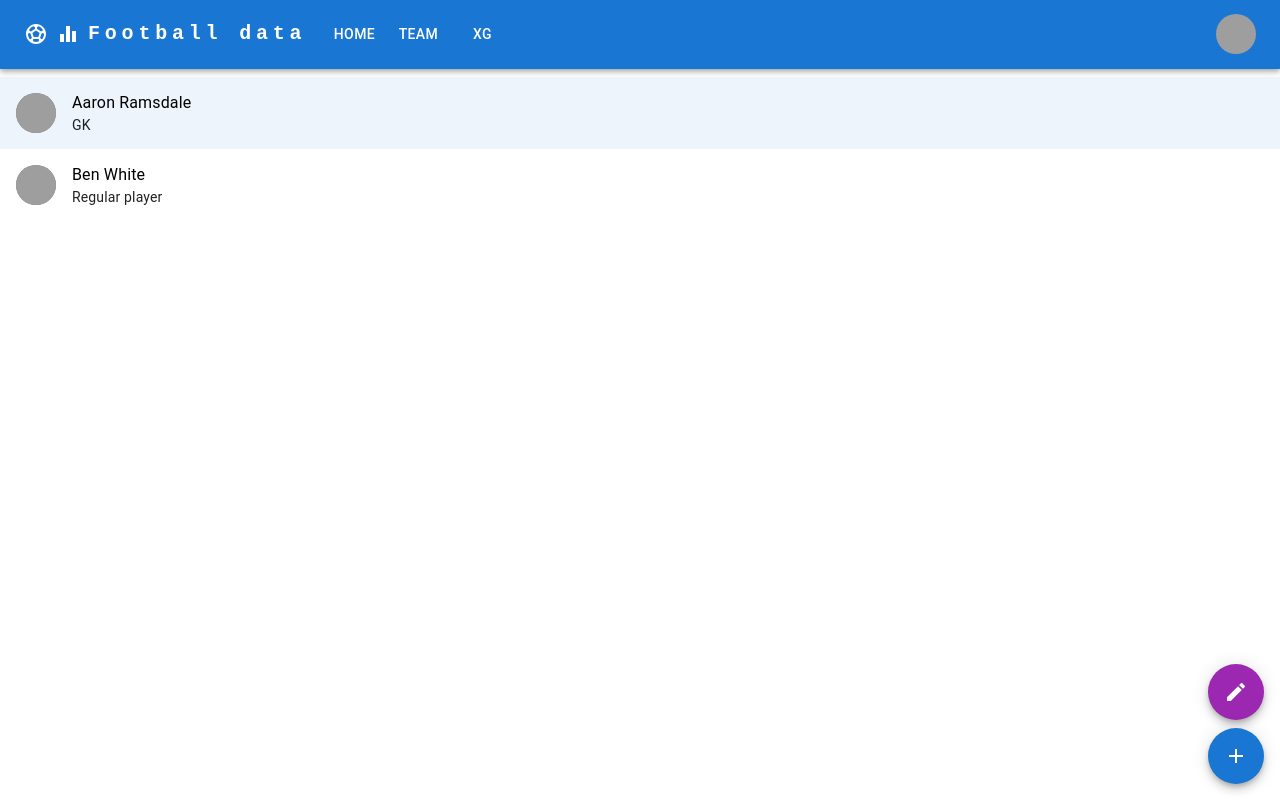
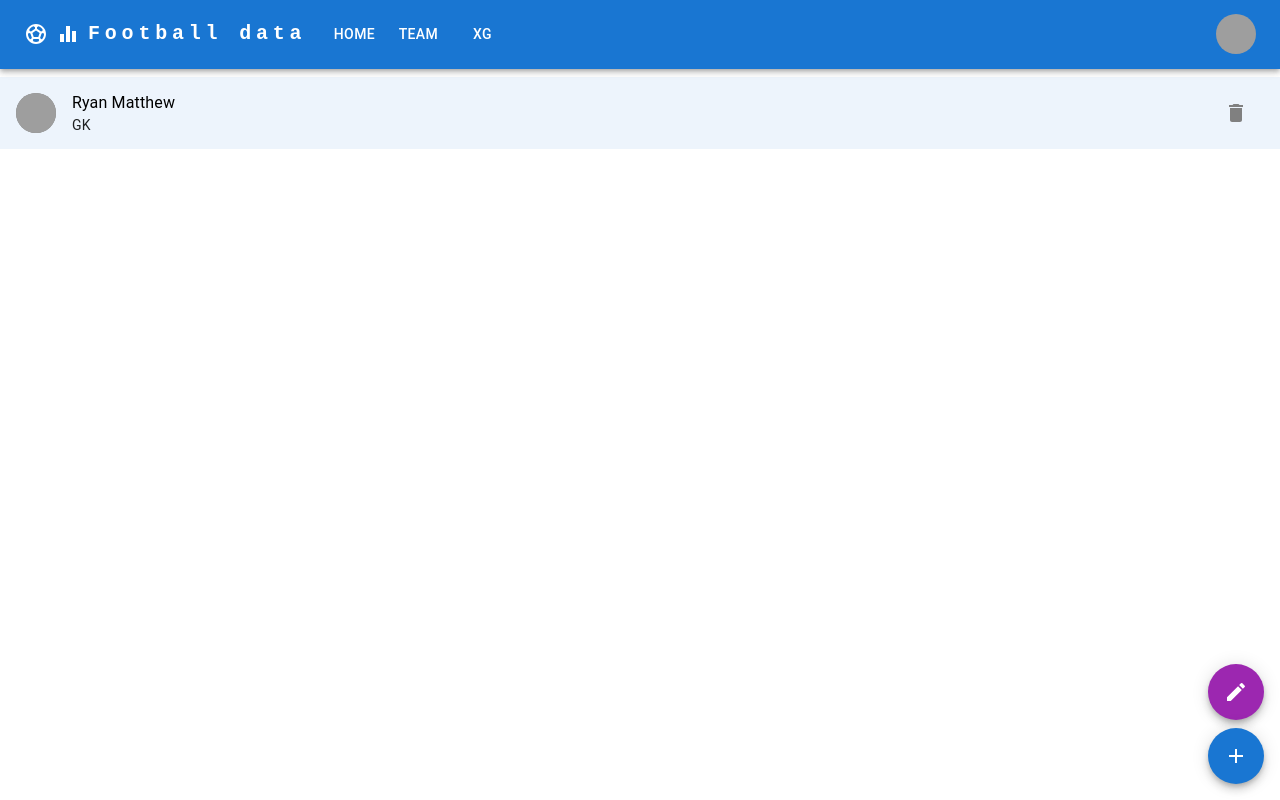
Before and after one commit to mocano6/football_data, a React (Create React App) app: page /team in a window 1280 px wide. Built offline with nearby package versions, Linux system fonts and the light colour scheme; grey boxes are pictures that could not be loaded.

Commit message:
add and remove new players functionality

```diff
--- a/package.json
+++ b/package.json
@@ -7,6 +7,7 @@
     "@emotion/styled": "^11.10.5",
     "@mui/icons-material": "^5.10.9",
     "@mui/material": "^5.10.13",
+    "@redux-devtools/extension": "^3.2.3",
     "@reduxjs/toolkit": "^1.9.0",
     "@testing-library/jest-dom": "^5.16.5",
     "@testing-library/react": "^13.4.0",
@@ -19,8 +20,10 @@
     "formik": "^2.2.9",
     "react": "^18.2.0",
     "react-dom": "^18.2.0",
+    "react-redux": "^8.0.5",
     "react-scripts": "5.0.1",
     "redux": "^4.2.0",
+    "redux-devtools-extension": "^2.13.9",
     "typescript": "^4.8.4",
     "web-vitals": "^2.1.4"
   },
--- /dev/null
+++ b/src/actions/index.ts
@@ -0,0 +1,44 @@
+import { IPlayerToAdd } from "../components/AddPlayerDialog/AddPlayerDialog";
+
+export const addNewPlayer = (player: IPlayerToAdd) => {
+  return {
+    type: "ADD_PLAYER",
+    payload: player,
+  };
+};
+export const removePlayer = (id: number) => {
+  return {
+    type: "REMOVE_PLAYER",
+    payload: id,
+  };
+};
+
+// const actualPlayers = {
+//   playerToAdd: playerToAdd,
+// };
+// const reducer = (
+//   state = actualPlayers,
+//   action: { type: string; playerToAdd: IPlayerToAdd[] }
+// ) => {
+//   switch (action.type) {
+//     case ADD_PLAYER:
+//       return {
+//         ...state,
+//         playerToAdd: playerToAdd,
+//       };
+
+//     default:
+//       return state;
+//   }
+// };
+
+// const store = createStore(reducer);
+// console.log("Initial state", store.getState());
+
+// const unsubscribe = store.subscribe(() =>
+//   console.log("state", store.getState())
+// );
+
+// store.dispatch(addNewPlayer());
+
+// unsubscribe();
--- a/src/components/AddPlayerDialog/AddPlayerDialog.tsx
+++ b/src/components/AddPlayerDialog/AddPlayerDialog.tsx
@@ -1,17 +1,22 @@
 import React, { useEffect, useState } from "react";
-import Button from "@mui/material/Button";
-import TextField from "@mui/material/TextField";
-import Dialog from "@mui/material/Dialog";
-import DialogActions from "@mui/material/DialogActions";
-import DialogContent from "@mui/material/DialogContent";
-import DialogContentText from "@mui/material/DialogContentText";
-import DialogTitle from "@mui/material/DialogTitle";
+import {
+  Switch,
+  FormControlLabel,
+  Box,
+  Fab,
+  DialogTitle,
+  DialogContentText,
+  DialogContent,
+  DialogActions,
+  Dialog,
+  TextField,
+  Button,
+} from "@mui/material";
+import EditIcon from "@mui/icons-material/Edit";
 import AddIcon from "@mui/icons-material/Add";
-import { Box, Fab } from "@mui/material";
-import FormControlLabel from "@mui/material/FormControlLabel";
-import Switch from "@mui/material/Switch";
-import EditIcon from "@mui/icons-material/Edit";
-import { createStore } from "redux";
+import { useDispatch } from "react-redux";
+import { addNewPlayer } from "../../actions";
+import { useSelector } from "react-redux";
 
 export interface IPlayerToAdd {
   id: number;
@@ -22,92 +27,38 @@ export interface IPlayerToAdd {
 
 // Add new player button + popup -done
 // Players have 3 properties - position GK/no (bool), number, name - done
-// Add users to global state - in progress
+// Add players to global state - done
+// Add remove players
+// Check id issue
 // Move users to firebase
 
 export const AddPlayerDialog = () => {
+  const players = useSelector((state: any) => state.addPlayer);
   const [open, setOpen] = useState<boolean>(false);
   const [name, setName] = useState<string>("");
   const [number, setNumber] = useState<number>(0);
   const [isGoalkeeper, setIsGoalkeeper] = useState<boolean>(false);
-  const [playerToAdd, setPlayerToAdd] = useState<[IPlayerToAdd]>([
-    {
-      id: 1,
-      name: "Ryan Matthew",
-      number: 33,
-      isGoalkeeper: true,
-    },
-  ]);
-  const [id] = useState<number>(playerToAdd.length + 1);
 
-  const ADD_PLAYER = "ADD_PLAYER";
-
-  const addNewPlayer = () => {
-    return {
-      type: ADD_PLAYER,
-      playerToAdd,
-    };
-  };
-
-  const actualPlayers = {
-    playerToAdd: playerToAdd,
-  };
-  const reducer = (
-    state = actualPlayers,
-    action: { type: string; playerToAdd: IPlayerToAdd[] }
-  ) => {
-    switch (action.type) {
-      case ADD_PLAYER:
-        return {
-          ...state,
-          playerToAdd: playerToAdd,
-        };
-
-      default:
-        return state;
-    }
-  };
-
-  const store = createStore(reducer);
-  console.log("Initial state", store.getState());
-
-  const unsubscribe = store.subscribe(() =>
-    console.log("state", store.getState())
-  );
-
-  store.dispatch(addNewPlayer());
-
-  unsubscribe();
+  const [id] = useState<number>(players.length + 1);
+  const dispatch = useDispatch();
 
   const handleClickOpen = () => {
     setOpen(true);
   };
 
   useEffect(() => {
-    console.log(playerToAdd);
-  }, [playerToAdd]);
-  useEffect(() => {
-    checkNumberRepetition();
+    checkNumberDuplicate();
   });
 
   const addPlayer = () => {
-    if (playerToAdd) {
-      playerToAdd.push({
-        id,
-        name,
-        number,
-        isGoalkeeper,
-      });
-    } else {
-      setPlayerToAdd([
-        {
-          id,
-          name,
-          number,
-          isGoalkeeper,
-        },
-      ]);
-    }
+    const newPlayer = {
+      id,
+      name,
+      number,
+      isGoalkeeper,
+    };
+    dispatch(addNewPlayer(newPlayer));
+
     setOpen(false);
     setNumber(0);
     setName("");
@@ -121,8 +72,8 @@ export const AddPlayerDialog = () => {
     setIsGoalkeeper(event.target.checked);
   };
 
-  const checkNumberRepetition = () => {
-    const isThere = playerToAdd.some((e) => e.number === number);
+  const checkNumberDuplicate = () => {
+    const isThere = players.some((e: IPlayerToAdd) => e.number === number);
     return isThere;
   };
 
@@ -165,28 +116,24 @@ export const AddPlayerDialog = () => {
             onChange={(e) =>
               setTimeout(() => {
                 setName(e.target.value);
-              }, 1000)
+              }, 500)
             }
           />
           <TextField
             autoFocus
-            error={checkNumberRepetition()}
+            error={checkNumberDuplicate()}
             type="number"
             inputProps={{ maxLength: 2 }}
             margin="dense"
             id="number"
             label={
-              checkNumberRepetition()
+              checkNumberDuplicate()
                 ? "Number was assigned to other player"
                 : "Number"
             }
             fullWidth
             variant="standard"
-            onChange={(e) =>
-              setTimeout(() => {
-                setNumber(Number(e.target.value));
-              }, 1000)
-            }
+            onChange={(e) => setNumber(Number(e.target.value))}
           />
           <FormControlLabel
             control={
@@ -197,7 +144,7 @@ export const AddPlayerDialog = () => {
         </DialogContent>
         <DialogActions>
           <Button onClick={handleClose}>Cancel</Button>
-          <Button onClick={addPlayer} disabled={checkNumberRepetition()}>
+          <Button onClick={addPlayer} disabled={checkNumberDuplicate()}>
             Add player
           </Button>
         </DialogActions>
--- a/src/components/TeamList/TeamList.tsx
+++ b/src/components/TeamList/TeamList.tsx
@@ -1,33 +1,30 @@
 import React, { useState } from "react";
 import List from "@mui/material/List";
 import ListItem from "@mui/material/ListItem";
-import Divider from "@mui/material/Divider";
 import ListItemText from "@mui/material/ListItemText";
 import ListItemAvatar from "@mui/material/ListItemAvatar";
 import Avatar from "@mui/material/Avatar";
 import Typography from "@mui/material/Typography";
-import { IPlayerToAdd as IPlayer } from "../../components/AddPlayerDialog/AddPlayerDialog";
+import { useSelector } from "react-redux";
+import { IPlayerToAdd as IPlayer } from "../AddPlayerDialog/AddPlayerDialog";
+import DeleteIcon from "@mui/icons-material/Delete";
+import { useDispatch } from "react-redux";
+import { removePlayer } from "../../actions";
 
 export const TeamList = () => {
-  const [currentPlayerId, setCurrentPlayerId] = useState<number>(1);
-  const players = [
-    {
-      id: 1,
-      name: "Aaron Ramsdale",
-      number: 1,
-      isGoalkeeper: true,
-    },
-    {
-      id: 2,
-      name: "Ben White",
-      number: 4,
-      isGoalkeeper: false,
-    },
-  ];
+  const players = useSelector((state: any) => state.addPlayer);
+  const [currentPlayerId, setCurrentPlayerId] = useState<number>(
+    players.length
+  );
+  const dispatch = useDispatch();
+
+  const handleDelete = (id: number) => {
+    dispatch(removePlayer(id));
+  };
 
   return (
-    <List sx={{ width: "100%" }}>
-      {players.map((player) => (
+    <List sx={{ width: "100%", display: "flex" }}>
+      {players.map((player: IPlayer) => (
         <ListItem
           selected={player.id === currentPlayerId}
           onClick={() => setCurrentPlayerId(player.id)}
@@ -38,9 +35,7 @@ export const TeamList = () => {
           <ListItemAvatar>
             <Avatar
               alt={player.name}
-              sx={{
-                backgroundColor: "grey",
-              }}
+              sx={{ bgcolor: player.isGoalkeeper ? "grey" : "red" }}
               src="/static/images/avatar/1.jpg"
             >
               {player.number}
@@ -61,6 +56,10 @@ export const TeamList = () => {
               </React.Fragment>
             }
           />
+          <DeleteIcon
+            sx={{ margin: "auto 1rem auto auto", color: "grey" }}
+            onClick={() => handleDelete(player.id)}
+          />
         </ListItem>
       ))}
     </List>
--- a/src/index.tsx
+++ b/src/index.tsx
@@ -1,15 +1,23 @@
-import React from 'react';
-import ReactDOM from 'react-dom/client';
-import './index.css';
-import App from './App';
-import reportWebVitals from './reportWebVitals';
+import React from "react";
+import ReactDOM from "react-dom/client";
+import "./index.css";
+import App from "./App";
+import reportWebVitals from "./reportWebVitals";
+import { createStore } from "redux";
+import { allReducers } from "./reducers";
+import { devToolsEnhancer } from "@redux-devtools/extension";
+import { Provider } from "react-redux";
+
+const store = createStore(allReducers, devToolsEnhancer());
 
 const root = ReactDOM.createRoot(
-  document.getElementById('root') as HTMLElement
+  document.getElementById("root") as HTMLElement
 );
 root.render(
   <React.StrictMode>
-    <App />
+    <Provider store={store}>
+      <App />
+    </Provider>
   </React.StrictMode>
 );
 
--- /dev/null
+++ b/src/reducers/addPlayer.ts
@@ -0,0 +1,25 @@
+const players = [
+  {
+    id: 1,
+    name: "Ryan Matthew",
+    number: 33,
+    isGoalkeeper: true,
+  },
+];
+const actions = {
+  addPlayer: "ADD_PLAYER",
+  removePlayer: "REMOVE_PLAYER",
+};
+export const addPlayer = (state = players, action: any) => {
+  switch (action.type) {
+    case actions.addPlayer:
+      const newState = [...state, action.payload];
+      return newState;
+
+    case actions.removePlayer:
+      return (state = state.filter((player) => player.id !== action.payload));
+
+    default:
+      return state;
+  }
+};
--- /dev/null
+++ b/src/reducers/index.ts
@@ -0,0 +1,6 @@
+import { addPlayer } from "./addPlayer";
+import { combineReducers } from "redux";
+
+export const allReducers = combineReducers({
+  addPlayer,
+});
```
Also changed, not shown: 1 other file (tests, documents, lock files or other folders).
